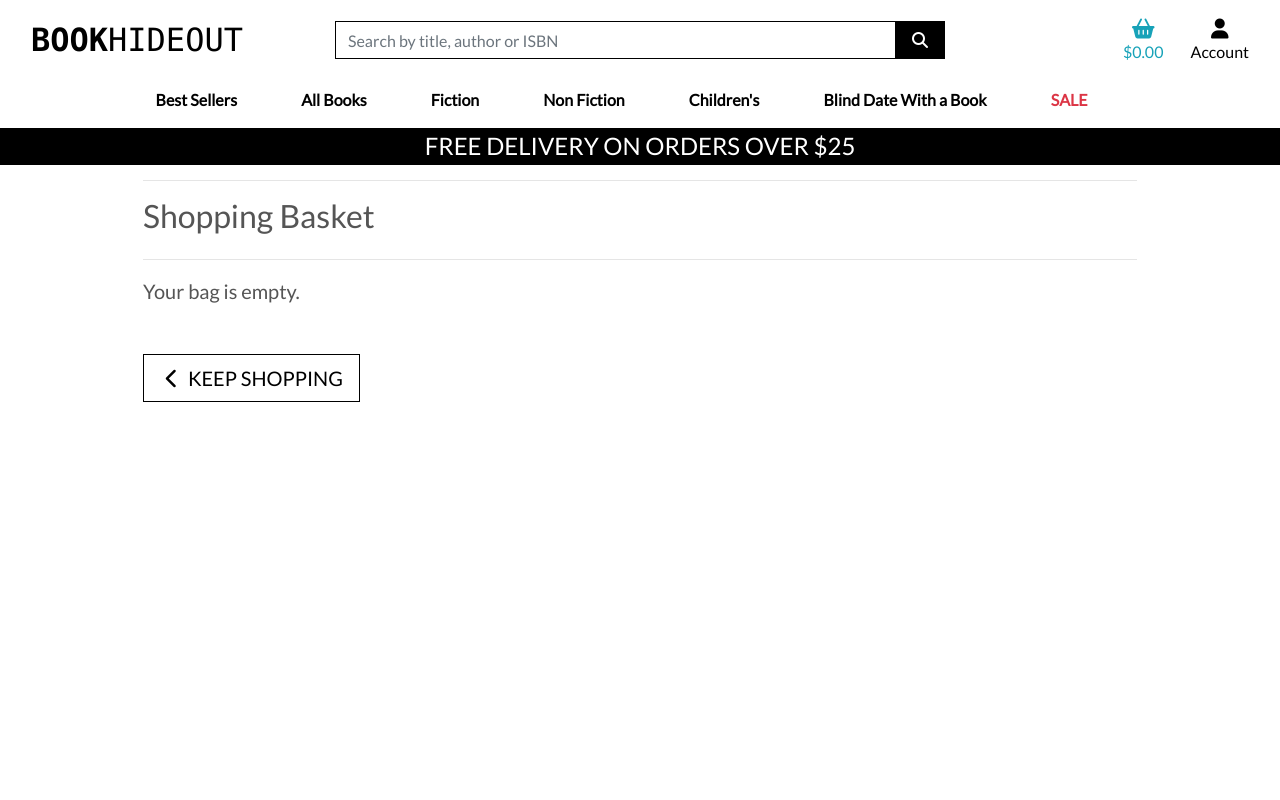
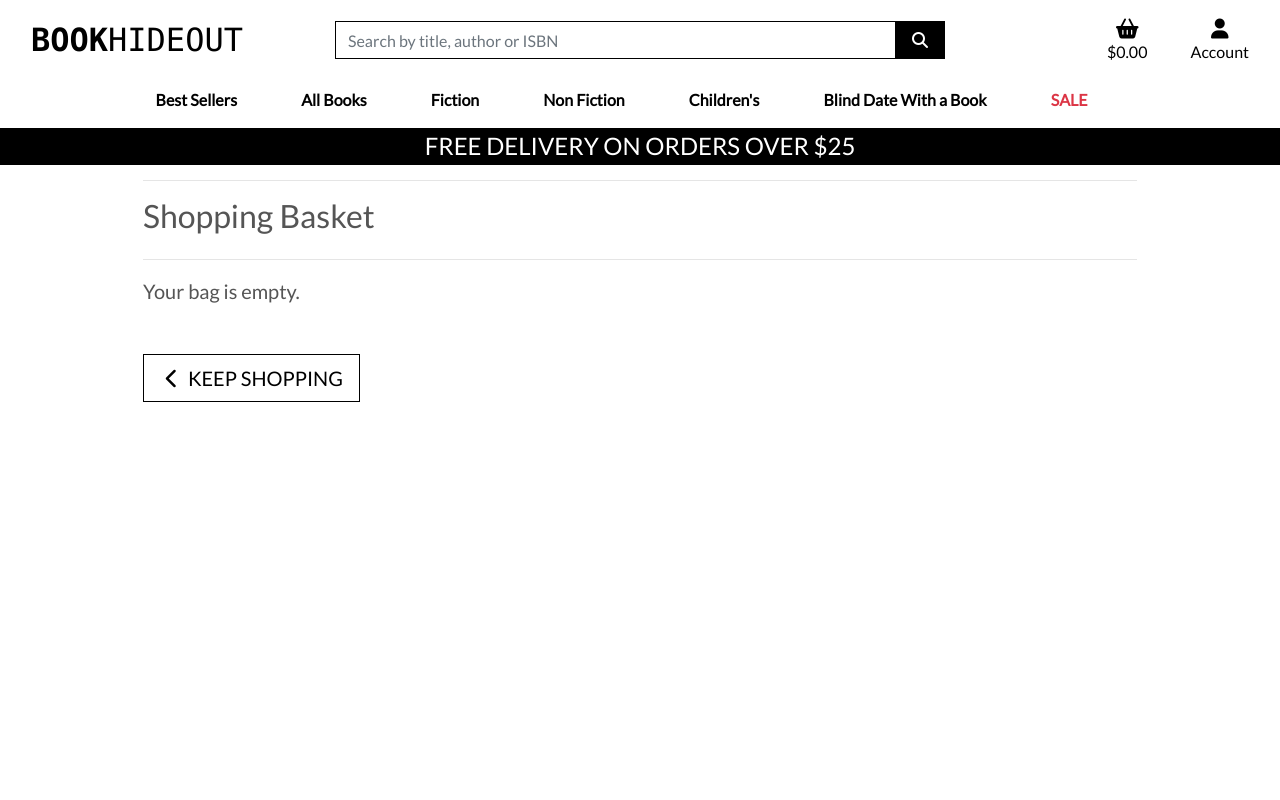
Before and after one commit to 4n4ru/CI-PP5-Book-Hideout, a Django app: page /bag/ in a window 1280 px wide. Run offline with Django 3.2, Linux system fonts and the light colour scheme; parts of the project's set-up code (start-up, migrations or seed data) failed here and were passed over; some libraries are stand-ins or nearby versions.

Commit message:
Fix: Change bag icon colour only if item in bag

```diff
--- a/templates/base.html
+++ b/templates/base.html
@@ -67,7 +67,7 @@
             <div class="col-12 col-lg-3 my-auto py-1 py-lg-0">
               <ul class="list-inline list-unstyled text-center text-lg-right my-0">
                 <li class="list-inline-item">
-                  <a href="{% url 'bag' %}" class="{% if grand_total %}text-info font-weight-bold{% else %}text-black {% endif %}nav-link">
+                  <a href="{% url 'bag' %}" class="{% if grand_total and product_count %}text-info font-weight-bold{% else %}text-black {% endif %}nav-link">
                     <div class="text-center">
                       <div><i class="fas fa-shopping-basket fa-lg"></i></div>
                       <p class="my-0">
```
